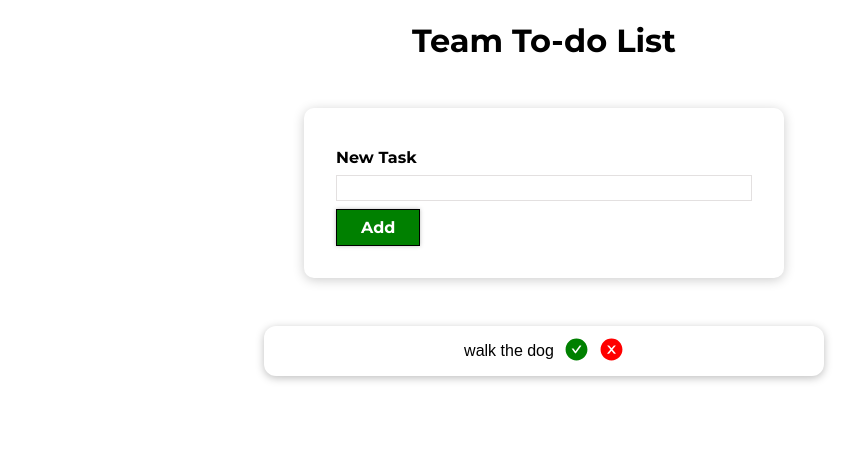
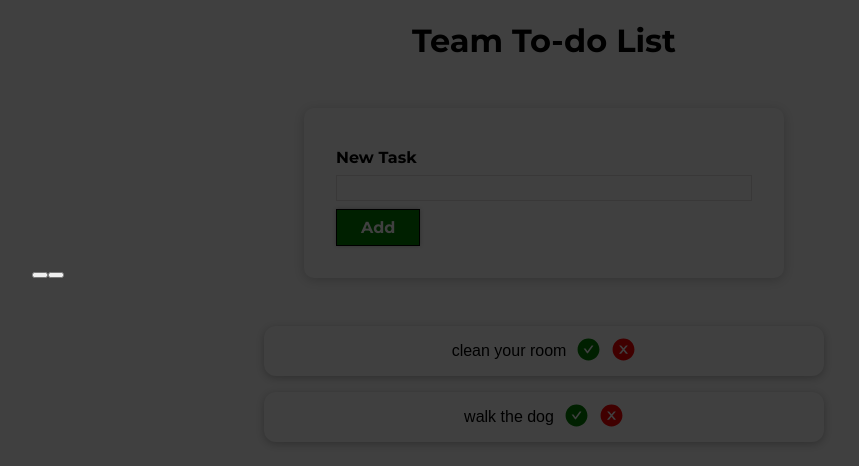
Before and after one commit to najeesimmons/family-todos, a React (Create React App) app: page / in a window 1280 px wide. Both pictures are taken after a click on the icon 719 px from the left and 349 px from the top of the page. Shown: the top 466 px of the page, without its empty margins (96-955 px from the left). Built offline with nearby package versions, Linux system fonts and the light colour scheme.

Commit message:
ConfirmModal functional/ needs styling

```diff
--- a/src/UI/Button.js
+++ b/src/UI/Button/Button.js
@@ -1,5 +1,3 @@
-// import { icons } from "react-icons"
-import { AiFillPlusCircle } from 'react-icons/ai'
 import styles from "./Button.module.css"
 
 const Button = props => {
--- /dev/null
+++ b/src/UI/ConfirmModal/ConfirmModal.js
@@ -0,0 +1,26 @@
+import style from './ConfirmModal.module.css'
+
+const ConfirmModal = props => {
+
+    const finalDelete = () => {
+        props.onDeleteTodos(props.id)
+    }
+    return (
+        <div>
+        <div className={style.backdrop}>
+            <div className={style.modal}>
+            <header>
+                <h1>{props.title}</h1>
+            </header>
+            <div>{props.message}</div>
+            <footer>
+                <button onClick={props.confirmDelete}></button>
+                <button onClick={finalDelete} id={props.id}></button>
+            </footer>
+            </div>
+        </div>
+        </div>
+    )
+}
+
+export default ConfirmModal
--- /dev/null
+++ b/src/UI/ConfirmModal/ConfirmModal.module.css
@@ -0,0 +1,18 @@
+.backdrop {
+    position: fixed;
+    top: 0;
+    left: 0;
+    width: 100%;
+    height: 100vh;
+    z-index: 10;
+    background: rgba(0, 0, 0, 0.75);
+  }
+
+  .modal {
+    position: fixed;
+    top: 30vh;
+    left: 10%;
+    width: 80%;
+    z-index: 100;
+    overflow: hidden;
+  }
--- a/src/UI/StatusChangeButton.js
+++ b/src/UI/StatusChangeButton.js
@@ -7,6 +7,10 @@ const StatusChangeButton = (props) => {
   const isClose = props.icon === "close";
   let className = props.green ? styles["green-icon"] : styles["red-icon"];
 
+  const confirmDelete = () => {
+    props.confirmDelete()
+  }
+
   const deleteHandler = () => {
     props.onDeleteTodos(props.id);
   }
@@ -14,7 +18,7 @@ const StatusChangeButton = (props) => {
   return (
     <div className={className}>
       {isCheck && <AiFillCheckCircle onClick={props.handleStatusChange} />}
-      {isClose && <AiFillCloseCircle onClick={deleteHandler}/>}
+      {isClose && <AiFillCloseCircle onClick={confirmDelete}  />}
     </div>
   );
 };
--- a/src/components/TodoDisplay/TodoDisplay.js
+++ b/src/components/TodoDisplay/TodoDisplay.js
@@ -3,16 +3,13 @@ import "./TodoDisplay.css";
 
 const TodoDisplay = (props) => {
   return (
-    <ul className="todo-list">
-      {props.todos.map((item) => (
-        <TodoItem
-          key={item.id}
-          id={item.id}
-          text={item.text}
-          onDeleteTodos={props.onDeleteTodos}
-        ></TodoItem>
-      ))}
-    </ul>
+    <div>
+      <ul className="todo-list">
+        {props.todos.map((item) => (
+          <TodoItem key={item.id} id={item.id} text={item.text} onDeleteTodos={props.onDeleteTodos}> </TodoItem>
+        ))}
+      </ul>
+    </div>
   );
 };
 
--- a/src/components/TodoInput/TodoInput.js
+++ b/src/components/TodoInput/TodoInput.js
@@ -1,5 +1,5 @@
 import { useState } from "react";
-import Button from "../../UI/Button";
+import Button from "../../UI/Button/Button";
 import styles from "./TodoInput.module.css";
 
 const TodoInput = (props) => {
--- a/src/components/TodoItem/TodoItem.js
+++ b/src/components/TodoItem/TodoItem.js
@@ -1,28 +1,46 @@
-import { useEffect, useState } from "react";
+import { useState } from "react";
+import ConfirmModal from "../../UI/ConfirmModal/ConfirmModal";
 import styles from "./TodoItem.module.css";
 import StatusChangeButton from "../../UI/StatusChangeButton";
 
-
 const TodoItem = (props) => {
   const [isComplete, setIsComplete] = useState(false);
-
-  useEffect(() => {
-    console.log(`${isComplete}`);
-  }, [isComplete]);
+  const [confirming, setConfirming] = useState(false);
 
   const handleStatusChange = () => {
-    setIsComplete(!isComplete);
+    setIsComplete((prevStatus) => !prevStatus);
   };
 
+  const confirmDelete = () => {
+    setConfirming((prevStatus) => !prevStatus);
+    // console.log(confirming)
+  };
   return (
     <div>
+      {confirming && (
+        <ConfirmModal
+          onDeleteTodos={props.onDeleteTodos}
+          id={props.id}
+          confirmDelete={confirmDelete}
+        />
+      )}
       <div className={styles["item-container"]}>
         <div>
-          <p className={`${styles.text} ${isComplete && styles.complete}`}>{props.text}</p>
+          <p className={`${styles.text} ${isComplete && styles.complete}`}>
+            {props.text}
+          </p>
         </div>
         <div className={styles.icons}>
-          <StatusChangeButton green icon='check' handleStatusChange={handleStatusChange} />
-          <StatusChangeButton green={false} icon='close' id={props.id} onDeleteTodos={props.onDeleteTodos} />
+          <StatusChangeButton
+            green
+            icon="check"
+            handleStatusChange={handleStatusChange}
+          />
+          <StatusChangeButton
+            green={false}
+            icon="close"
+            confirmDelete={confirmDelete}
+          />
         </div>
       </div>
     </div>
```
Also changed, not shown: src/UI/Button/Button.module.css (renamed from src/UI/Button.module.css).
